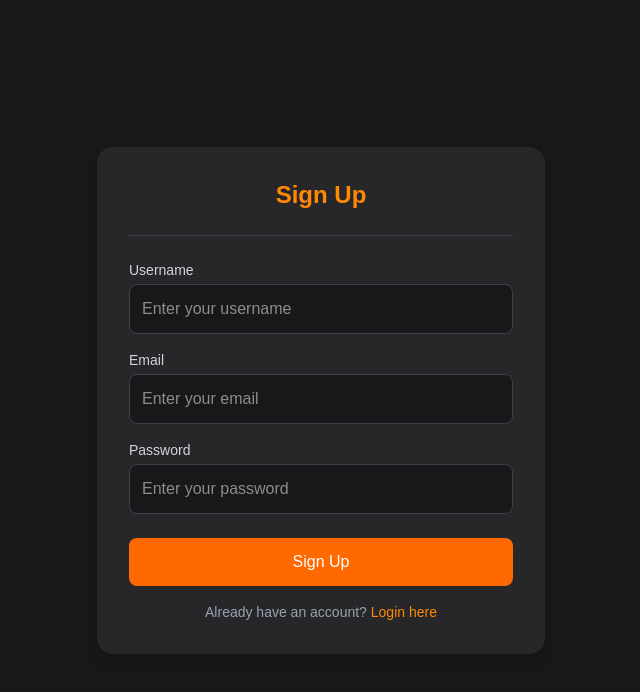
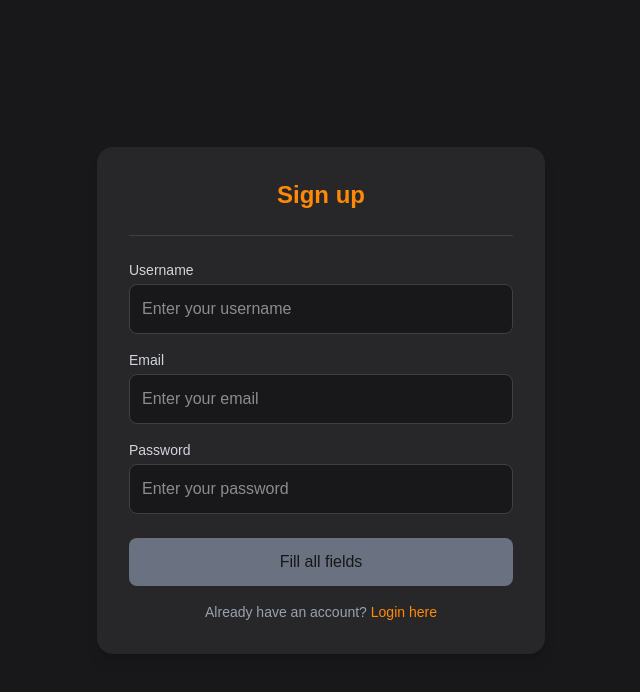
Before and after one commit to kunj-pandya/nextjs-auth-system, a Next.js app: page /signup in a window 1280 px wide. Shown: the top 692 px of the page, without its empty margins (319-959 px from the left). Built offline with nearby package versions, Linux system fonts and the light colour scheme.

Commit message:
implement signUp and validation function

```diff
--- a/src/app/signup/page.tsx
+++ b/src/app/signup/page.tsx
@@ -1,11 +1,14 @@
 "use client";
 import Link from "next/link";
-import React from "react";
+import React, { useEffect } from "react";
 import { useRouter } from "next/navigation";
-import { axios } from "axios";
+import axios from "axios";
+import toast from "react-hot-toast";
 
 
-export default function Loginpage() {
+export default function Signuppage() {
+
+    const router = useRouter();
 
     const [user, setUser] = React.useState({
         email: "",
@@ -13,16 +16,63 @@ export default function Loginpage() {
         username: "",
     });
 
+    const [buttonDisabled, setButtonDisabled] = React.useState(false);
+    const [loading, setLoading] = React.useState(false);
+
+    //  validation function
+    const validateForm = () => {
+        if (!user.username || user.username.length < 3) {
+            toast.error("Username must be at least 3 characters");
+            return false;
+        }
+
+        const emailRegex = /\S+@\S+\.\S+/;
+        if (!emailRegex.test(user.email)) {
+            toast.error("Please enter a valid email");
+            return false;
+        }
+
+        if (!user.password || user.password.length < 8) {
+            toast.error("Password must at least 8 characters long");
+            return false;
+        }
+
+        return true;
+    };
+
+
     const onSignup = async () => {
 
+        if (!validateForm()) return;
+
+        try {
+            setLoading(true);
+            const response = await axios.post("/api/users/signup", user);
+            toast.success("Signup successfull!");
+            console.log("Signup suceess", response.data);
+            router.push("/login");
+        } catch (error: any) {
+            console.log("Sign Up Failed", error.message);
+            toast.error(error.response?.data?.error || error.message);
+        } finally {
+            setLoading(false);
+        }
     };
+
+    useEffect(() => {
+        if (user.email.length > 0 && user.password.length > 0 && user.username.length > 0) {
+            setButtonDisabled(false);
+        } else {
+            setButtonDisabled(true)
+        }
+    }, [user]);
 
 
     return (
         <div className="flex items-center justify-center min-h-screen bg-zinc-900 border-zinc-400">
             <div className="w-full max-w-md bg-zinc-800 shadow-lg rounded-2xl p-8">
                 <h1 className="text-2xl font-semibold text-center text-orange-400 mb-6">
-                    Sign Up
+                    {loading ? "Proccessing...." : "Sign up"}
                 </h1>
                 <hr className="mb-6 border-zinc-700" />
 
@@ -77,9 +127,14 @@ export default function Loginpage() {
                 {/* Button */}
                 <button
                     onClick={onSignup}
-                    className="w-full bg-orange-500 text-white py-3 rounded-lg font-medium hover:bg-orange-600 cursor-pointer transition-colors mb-4"
+                    disabled={buttonDisabled || loading}
+                    className={`w-full py-3 rounded-lg font-medium transition-colors mb-4
+            ${buttonDisabled || loading
+                            ? "bg-gray-500 cursor-not-allowed"
+                            : "bg-orange-500 hover:bg-orange-600 text-white cursor-pointer"
+                        }`}
                 >
-                    Sign Up
+                    {buttonDisabled ? "Fill all fields" : loading ? "Signing up..." : "Sign up"}
                 </button>
 
                 {/* Link */}
```
